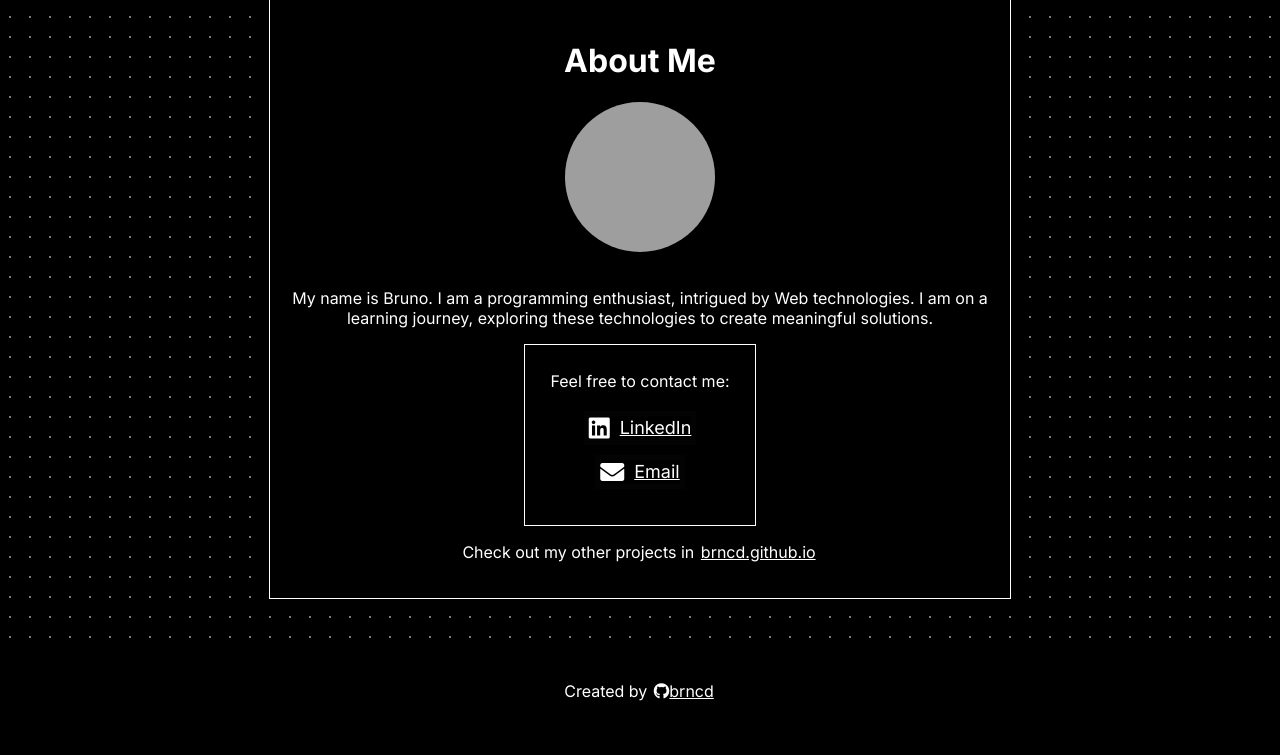
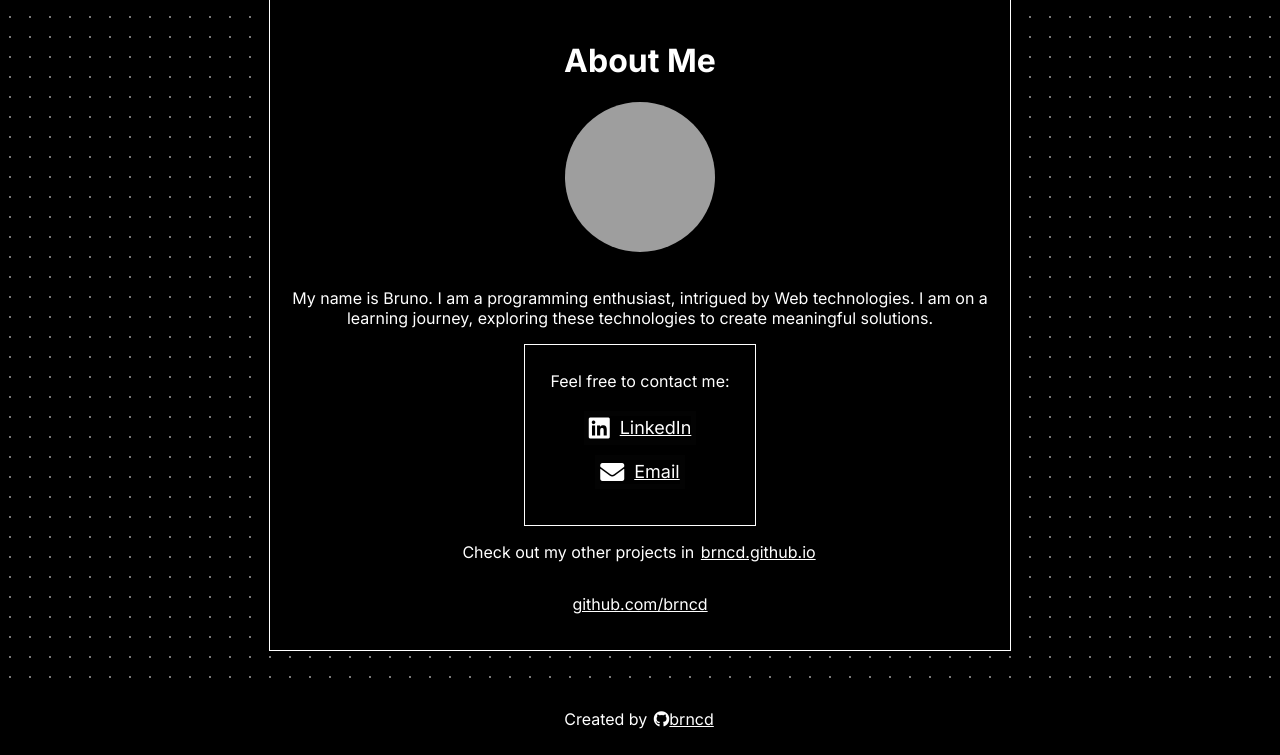
Before and after one commit to brncd/simple-trivia-game, a Flask app: page /about in a window 1280 px wide. Shown: the part 73-828 px from the top of the page. Before the commit the page ends 774 px from the top, so only its background shows below. Run offline with Flask 3, Linux system fonts and the light colour scheme; some libraries are stand-ins or nearby versions; grey boxes are pictures that could not be loaded.

Commit message:
added link

```diff
--- a/templates/about.html
+++ b/templates/about.html
@@ -25,4 +25,5 @@ About Me
     </ul>
 </div>
 <p>Check out my other projects in <a class="link" href="https://brncd.github.io" target="_blank">brncd.github.io</a></p>
+<p><a class="link" href="https://github.com/brncd/" target="_blank">github.com/brncd</a></p>
 {% endblock %}
```
